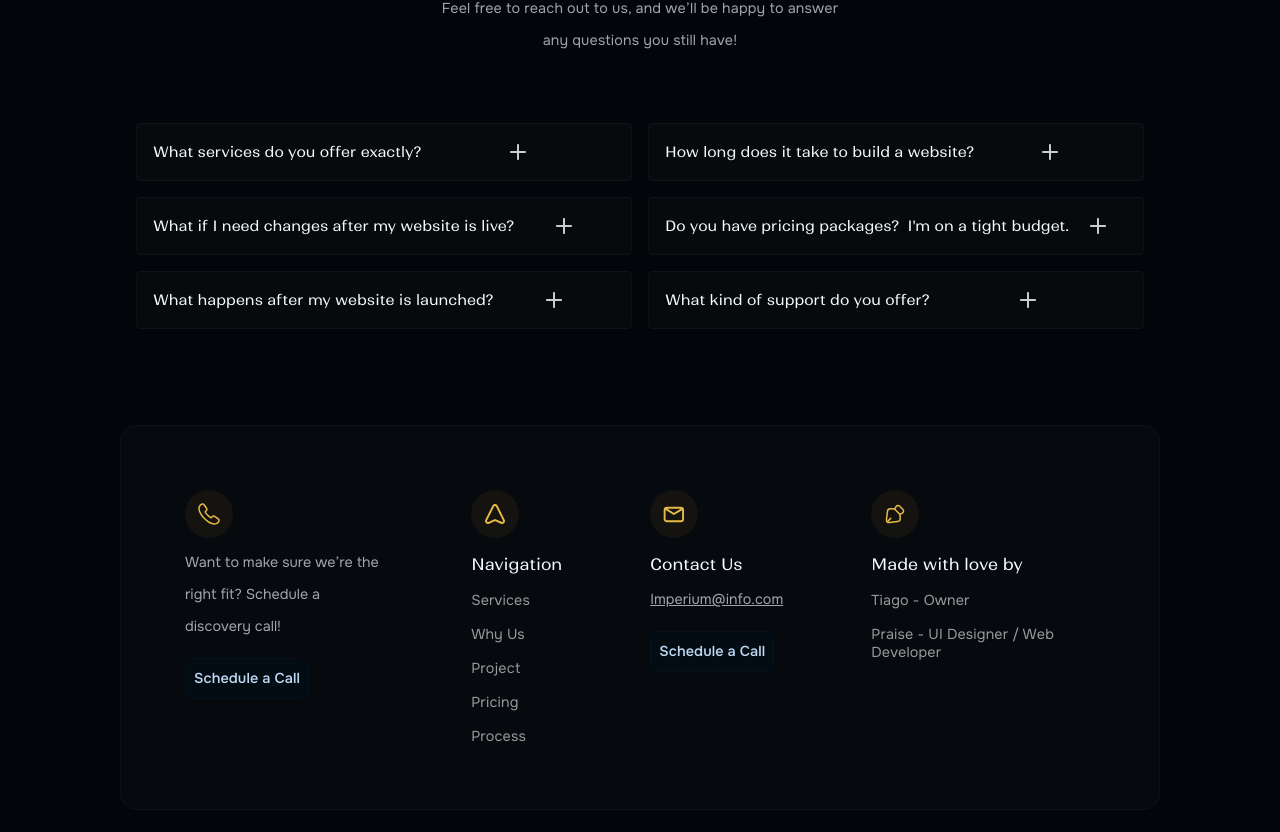
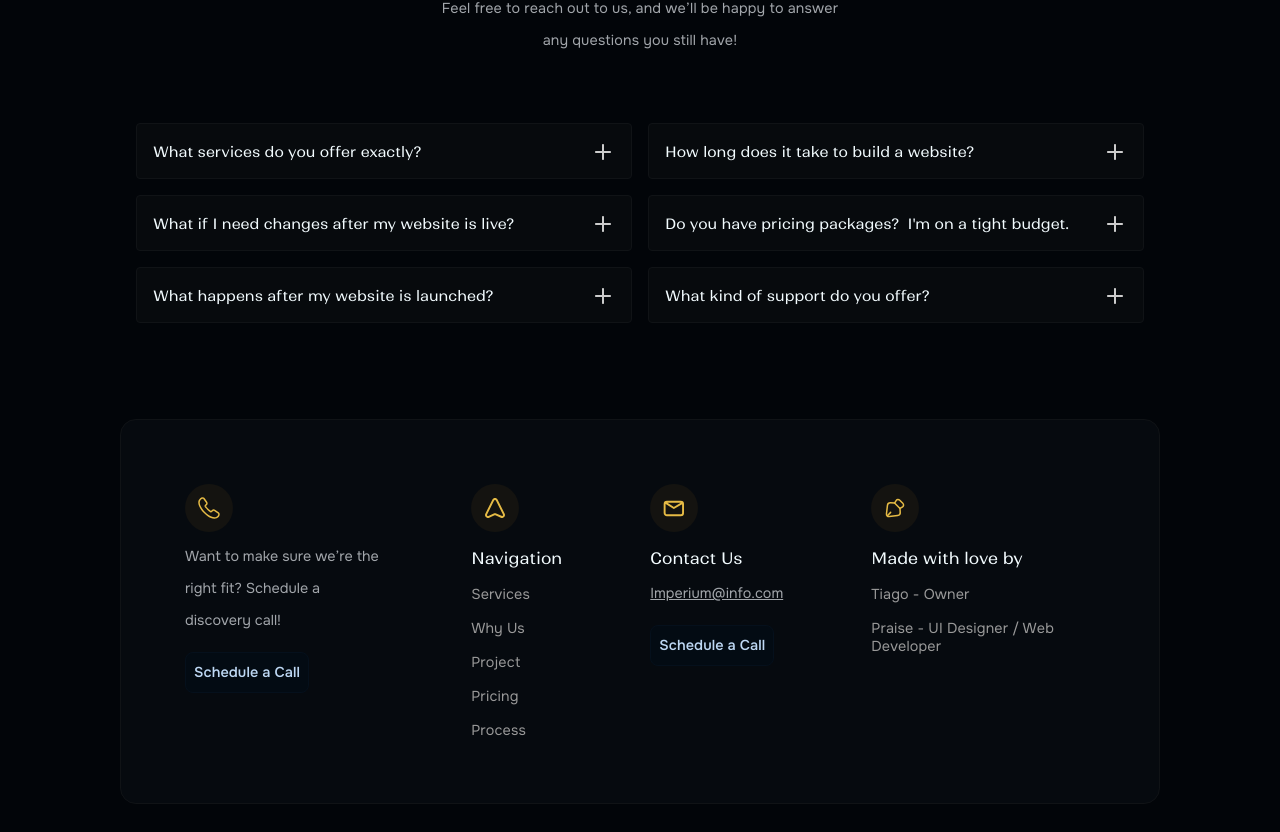
Before and after one commit to shady-cj/imperium, a React (Vite) app: page / in a window 1280 px wide. Shown: the part 7340-8172 px from the top of the page. Built offline with nearby package versions, Linux system fonts and the light colour scheme.

Commit message:
working on faqs section

```diff
--- a/src/components/FaqsBox/index.jsx
+++ b/src/components/FaqsBox/index.jsx
@@ -1,18 +1,24 @@
 import "./index.scss";
+import { useState } from "react";
 import plus from "../../assets/plus.svg";
-
-const index = ({ question, answer }) => {
+import closeIcon from "../../assets/close-icon.svg";
+const Index = ({ question, answer }) => {
+    const [boxOpened, setBoxOpened] = useState(false);
     return (
 
-        <article className="question-box">
-            <p>{question}</p>
-            <img src={plus} alt="" />
-            <div className="answer-box">
+        <article className={`question-box ${boxOpened ? "opened" : "closed"}`}>
+            <div>
 
+                <p>{question}</p>
+                <img src={boxOpened ? closeIcon : plus} alt="" onClick={() => setBoxOpened(prev => !prev)} />
+            </div>
+
+            <div className={`answer-box`}>
+                {answer}
             </div>
         </article>
 
     )
 }
 
-export default index
+export default Index
--- a/src/components/FaqsBox/index.scss
+++ b/src/components/FaqsBox/index.scss
@@ -6,14 +6,18 @@
 .question-box {
     min-width: 45%;
     flex: 1;
-    padding: 16px;
+    padding: 1rem;
+    border-radius: 4px;
+    border: 0.5px solid #101316;
+    background: #070A0D;
+    height: 56px;
+    transition: height 0.6s ease-out;
+    overflow: hidden;
 
+    &>:first-child {
         display: flex;
         justify-content: space-between;
         align-items: center;
-    border-radius: 4px;
-    border: 0.5px solid #101316;
-    background: #070A0D;
 
         p {
             color: #F3FCFF;
@@ -27,3 +31,20 @@
             cursor: pointer;
         }
     }
+
+
+    .answer-box {
+        padding-top: 1.25rem;
+        font-size: 0.9rem;
+        color: #A2A6AB;
+        font-family: $secondary_font_regular;
+        font-weight: 400;
+        line-height: 2rem;
+        letter-spacing: 0.16px;
+
+    }
+
+
+
+
+}
```
Also changed, not shown: src/assets/close-icon.svg (added). Lines whose indentation alone changed are shown as unchanged.
